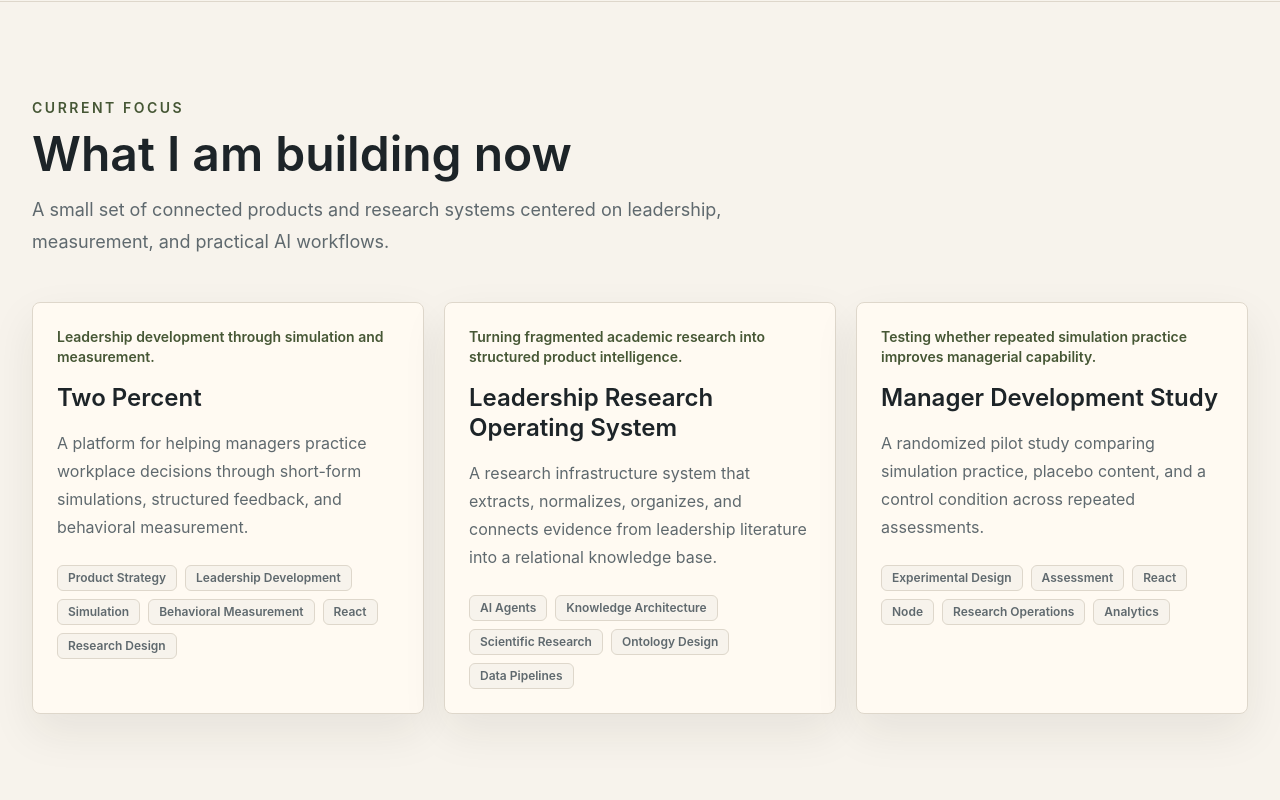
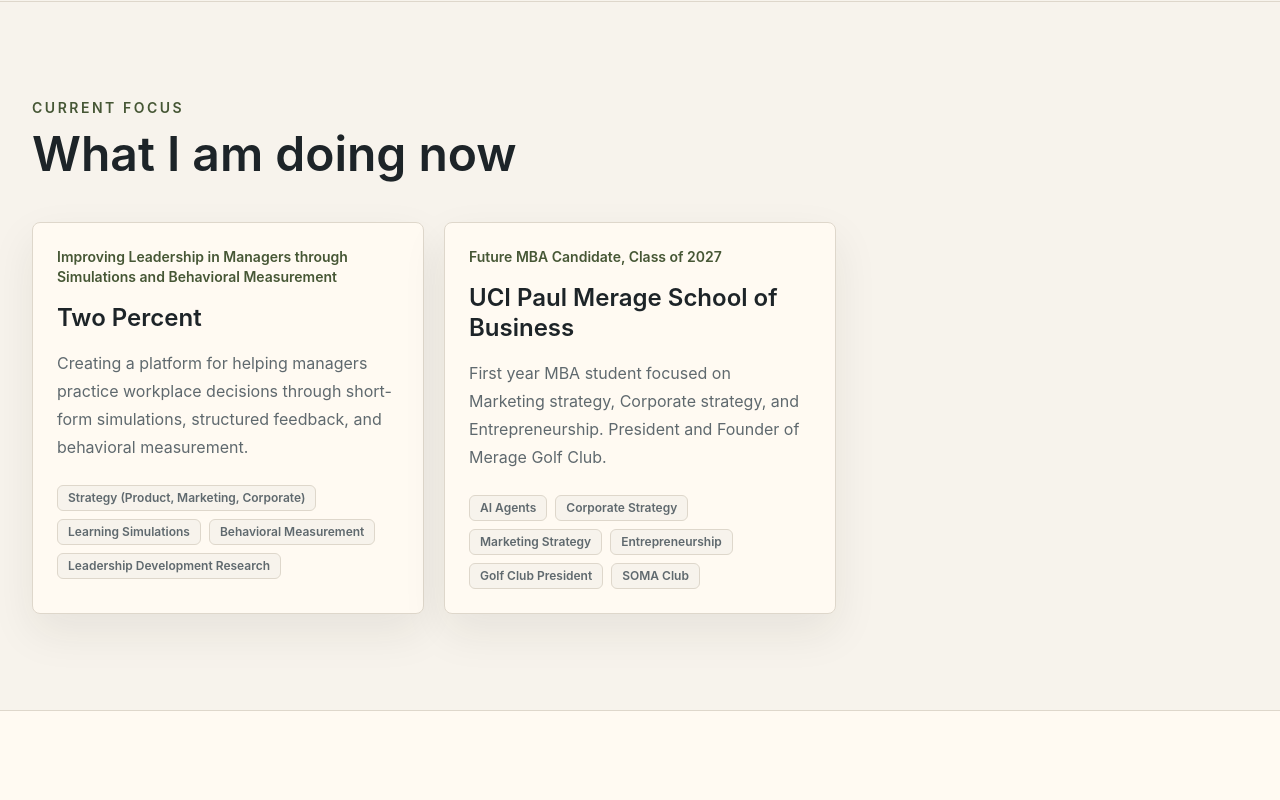
Before and after one commit to jb3k/jb3k.github.io, a React (Vite) app: page / in a window 1280 px wide. Shown: the part 820-1620 px from the top of the page. Built offline with nearby package versions, Linux system fonts and the light colour scheme.

Commit message:
updated some files

```diff
--- a/src/components/CurrentFocus.jsx
+++ b/src/components/CurrentFocus.jsx
@@ -6,8 +6,8 @@
   return (
     <section id="current-focus" className="section-pad">
       <div className="mx-auto max-w-7xl px-4 sm:px-6 lg:px-8">
-        <SectionHeading eyebrow="Current Focus" title="What I am building now">
-          A small set of connected products and research systems centered on leadership, measurement, and practical AI workflows.
+        <SectionHeading eyebrow="Current Focus" title="What I am doing now">
+
         </SectionHeading>
         <div className="grid gap-5 lg:grid-cols-3">
           {currentFocus.map((item) => (
--- a/src/data/currentFocus.js
+++ b/src/data/currentFocus.js
@@ -2,47 +2,31 @@
   {
     id: 'two-percent',
     title: 'Two Percent',
-    eyebrow: 'Leadership development through simulation and measurement.',
+    eyebrow: 'Improving Leadership in Managers through Simulations and Behavioral Measurement',
     description:
-      'A platform for helping managers practice workplace decisions through short-form simulations, structured feedback, and behavioral measurement.',
+      'Creating a platform for helping managers practice workplace decisions through short-form simulations, structured feedback, and behavioral measurement.',
     tags: [
-      'Product Strategy',
-      'Leadership Development',
-      'Simulation',
+      'Strategy (Product, Marketing, Corporate)',
+      'Learning Simulations',
       'Behavioral Measurement',
-      'React',
-      'Research Design',
+      'Leadership Development Research',
     ],
   },
   {
-    id: 'leadership-research-os',
-    title: 'Leadership Research Operating System',
-    eyebrow: 'Turning fragmented academic research into structured product intelligence.',
+    id: 'school-of-business',
+    title: 'UCI Paul Merage School of Business',
+    eyebrow: 'Future MBA Candidate, Class of 2027',
     description:
-      'A research infrastructure system that extracts, normalizes, organizes, and connects evidence from leadership literature into a relational knowledge base.',
+      'First year MBA student focused on Marketing strategy, Corporate strategy, and Entrepreneurship. President and Founder of Merage Golf Club.',
     tags: [
       'AI Agents',
-      'Knowledge Architecture',
-      'Scientific Research',
-      'Ontology Design',
-      'Data Pipelines',
+      'Corporate Strategy',
+      'Marketing Strategy',
+      'Entrepreneurship',
+      'Golf Club President',
+      'SOMA Club'
     ],
-  },
-  {
-    id: 'manager-development-study',
-    title: 'Manager Development Study',
-    eyebrow: 'Testing whether repeated simulation practice improves managerial capability.',
-    description:
-      'A randomized pilot study comparing simulation practice, placebo content, and a control condition across repeated assessments.',
-    tags: [
-      'Experimental Design',
-      'Assessment',
-      'React',
-      'Node',
-      'Research Operations',
-      'Analytics',
-    ],
-  },
+  }
 ];
 
 // To add another focus item, copy one object above and update id, title, eyebrow, description, and tags.
--- a/src/data/experience.js
+++ b/src/data/experience.js
@@ -4,26 +4,19 @@
     organization: 'Two Percent',
     role: 'Cofounder',
     description:
-      'Product strategy, leadership development, research systems, simulation design, and behavioral measurement.',
+      'Product strategy, Leadership development, simulation design, and behavioral measurement.',
   },
   {
     id: 'uc-irvine-mba',
     organization: 'UC Irvine Paul Merage School of Business',
     role: 'MBA Candidate, Class of 2027',
     description:
-      'Focused on product strategy, corporate strategy, leadership, and entrepreneurship.',
-  },
-  {
-    id: 'software-engineering',
-    organization: 'Software Engineering',
-    role: 'Full-Stack Application Development',
-    description:
-      'Experience building full-stack applications and digital products.',
+      'Focused on Marketing strategy, Corporate strategy, and Entrepreneurship.',
   },
   {
     id: 'cybersecurity-it',
-    organization: 'Cybersecurity and IT',
-    role: 'Security and Infrastructure Support',
+    organization: 'Superior Communications',
+    role: 'Network Analyst',
     description:
       'Supported security infrastructure, SIEM transition, budgeting constraints, and cyber-insurance requirements.',
   },
--- a/src/data/site.js
+++ b/src/data/site.js
@@ -1,10 +1,10 @@
 export const site = {
   name: 'JB Kam',
   title: 'AI Systems, Product Strategy, and Research',
-  email: 'mailto:hello@example.com',
+  email: 'jbkam@uci.edu',
   githubUrl: 'https://github.com/jb3k',
   linkedinUrl: 'https://www.linkedin.com/in/justin-j-b-kam-4105961a5/',
-  resumeUrl: '/images/AA JB Resume.pdf',
+  resumeUrl: '/images/Resume.pdf',
   hero: {
     headline: 'I build AI-enabled systems for research, learning, and decision-making.',
     summary:
```
Also changed, not shown: 2 other files (tests, documents, lock files or other folders).
